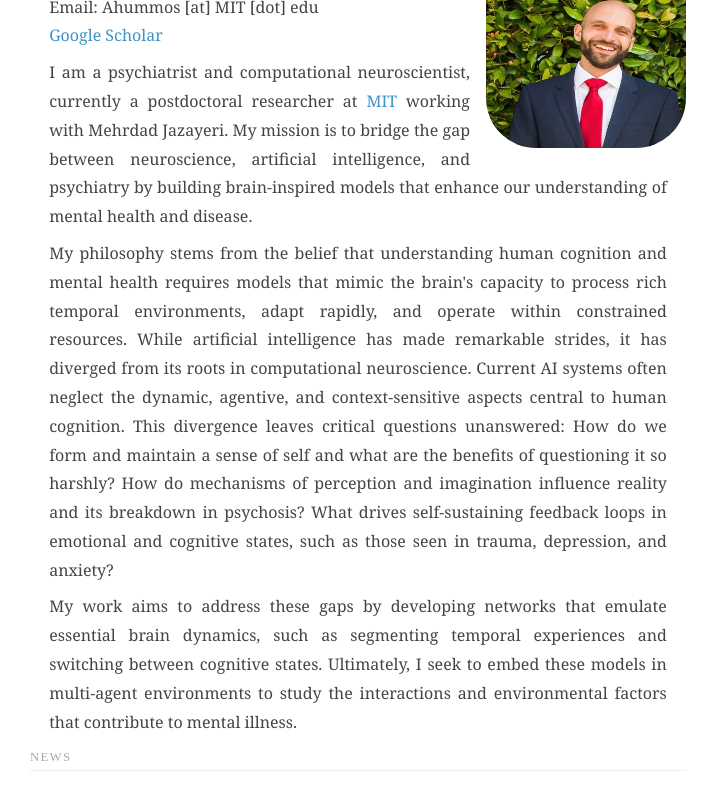
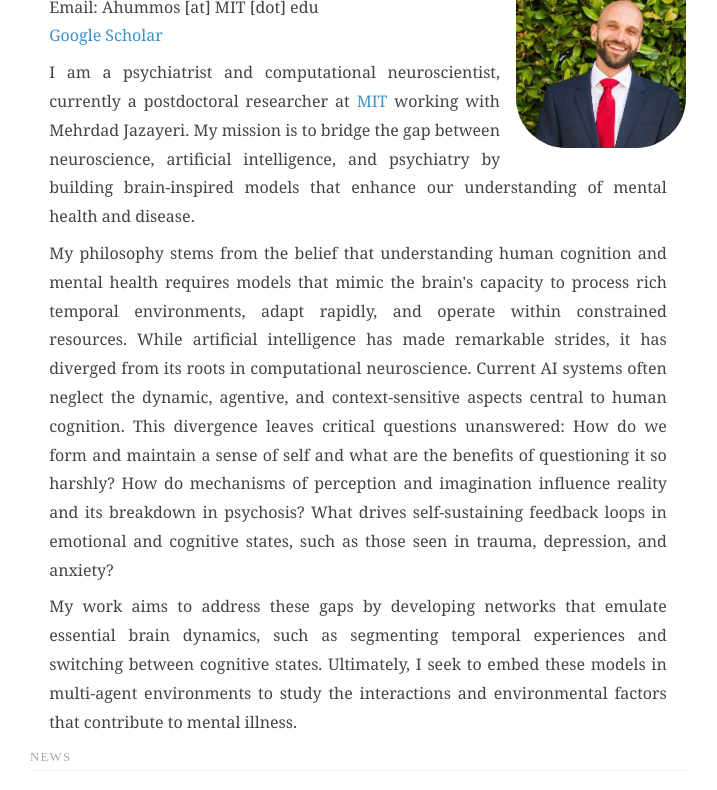
Before and after one commit to hummosa/hummosa.github.io, a plain HTML site: page index.html in a window 1280 px wide. Shown: the part 119-909 px from the top of the page, without its empty margins (282-999 px from the left). Drawn offline with Linux system fonts and the light colour scheme.

Commit message:
Update index.html

```diff
--- a/index.html
+++ b/index.html
@@ -19,7 +19,7 @@
             	<div class="posts">
                		<section class="post">
                 		<header class="post-header">
-                  			<img class="post-avatar" alt="Ali Hummos" height="200" width="200" src="profile_picture.jpg">
+                  			<img class="post-avatar" alt="Ali Hummos" height="200" width="170" src="profile_picture.jpg">
                     		<h1 class="post-title">Ali Hummos</h1>
                 		</header>
                 		<div class="post-description">
```
